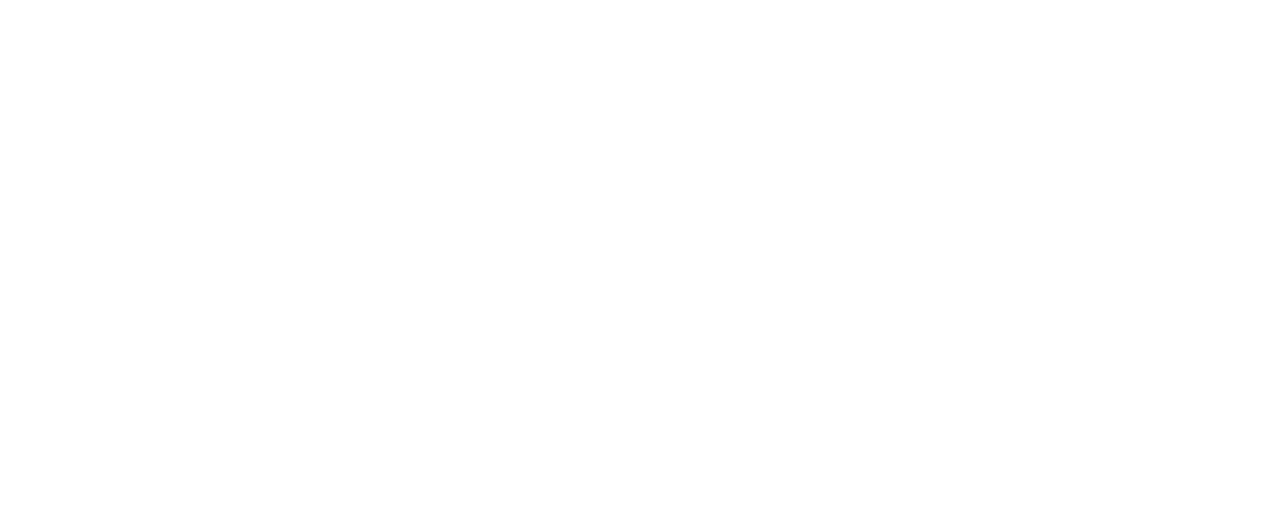
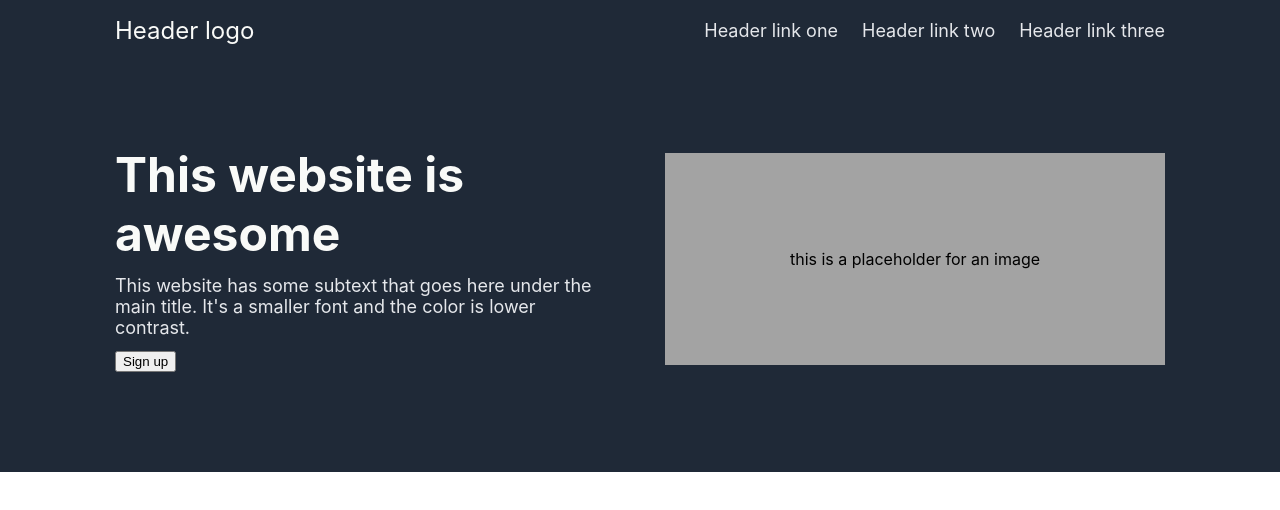
Before and after one commit to SneakyMcSnea/landing-page, a plain HTML site: page index.html in a window 1280 px wide. Drawn offline with Linux system fonts and the light colour scheme.

Commit message:
Style section_1, consisting of header and hero
This was accomplished by creating a section_1 container, which
consists of 2 sub-container (header/hero),
which themselfs again consist out of 2 further
sub-container (logo_text/navbar & modal/placeholder_image).
To achieve that hero is arranged under header flex-direction: column;.

```diff
--- a/index.html
+++ b/index.html
@@ -1,11 +1,56 @@
 <!DOCTYPE html>
 <html lang="en">
+
 <head>
     <meta charset="UTF-8">
     <meta name="viewport" content="width=device-width, initial-scale=1.0">
+    <link rel="stylesheet" href="./style.css">
     <title>Home</title>
 </head>
+
 <body>
+    <div class="section_1">
+        <div class="header">
+            <div class="logo_text">Header logo</div>
+            <div class="nav-bar">
+                <ul>
+                    <li><a href="...">Header link one</a></li>
+                    <li><a href="...">Header link two</a></li>
+                    <li><a href="...">Header link three</a></li>
+                </ul>
+            </div>
+        </div>
+        <div class="hero">
+            <div class="modal">
+                <div class="modal_header">
+                    This website is awesome
+                </div>
+                <div class="modal_text">
+                    This website has some subtext that goes here under the main title. It's a smaller font and the color
+                    is
+                    lower contrast.
+                </div>
+                <button class="signup">Sign up</button>
+            </div>
+            <div class="placeholder_image">
+                this is a placeholder for an image
+            </div>
+        </div>
+    </div>
 
+    <div class="section_1">
+
+    </div>
+    <div class="section_2">
+
+    </div>
+    <div class="section_3">
+
+    </div>
+
+    <div class="footer">
+
+    </div>
 </body>
+
 </html>
--- a/style.css
+++ b/style.css
@@ -1 +1,81 @@
-/* Add CSS here */
+body {
+    font-family: -apple-system, BlinkMacSystemFont, 'Segoe UI', Roboto, Oxygen, Ubuntu, Cantarell, 'Open Sans', 'Helvetica Neue', sans-serif;
+    min-height: 100vh;
+    margin: 0;
+}
+
+.section_1,
+.header,
+.hero,
+.footer {
+   background-color: #1F2937;
+   display: flex;
+   justify-content: space-between;
+   align-items: center;
+}
+
+.section_1 {
+    flex-direction: column;
+    align-items: center;
+}
+
+.header {
+    padding: 16px 16px 0 16px;
+    width: 1050px;
+}
+
+.hero {
+    padding: 100px;
+    width: 1050px;
+}
+
+.modal {
+    width: 480px;
+}
+
+.logo_text,
+.modal_header {
+    color: #F9FAF8;
+
+}
+
+.logo_text {
+
+    font-size: 24px;
+}
+
+ul {
+    display: flex;
+    list-style-type: none;
+    padding: 0;
+    margin: 0;
+    gap: 24px;
+}
+
+.modal_header {
+    font-size: 48px;
+    font-weight: bolder;
+    margin-bottom: 12px;
+}
+
+
+a,
+.modal_text {
+    color: #E5E7EB;
+    font-size: 18px;
+    margin-bottom: 12px;
+
+}
+
+a {
+    text-decoration: none;
+}
+
+.placeholder_image {
+    display: flex;
+    background-color: rgb(163, 163, 163);
+    width: 500px;
+    height: 212px;
+    justify-content: center;
+    align-items: center;
+}
```
